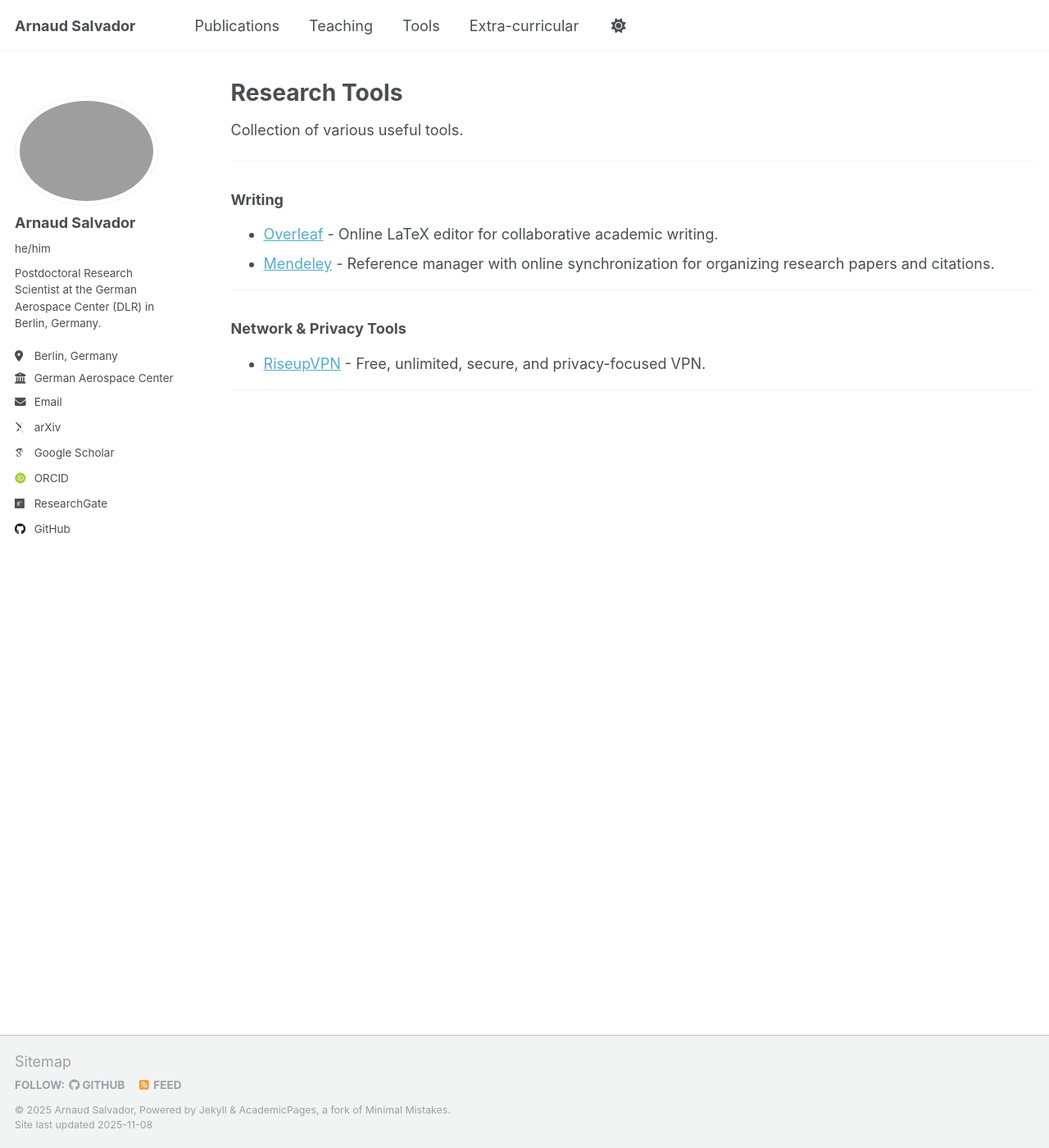
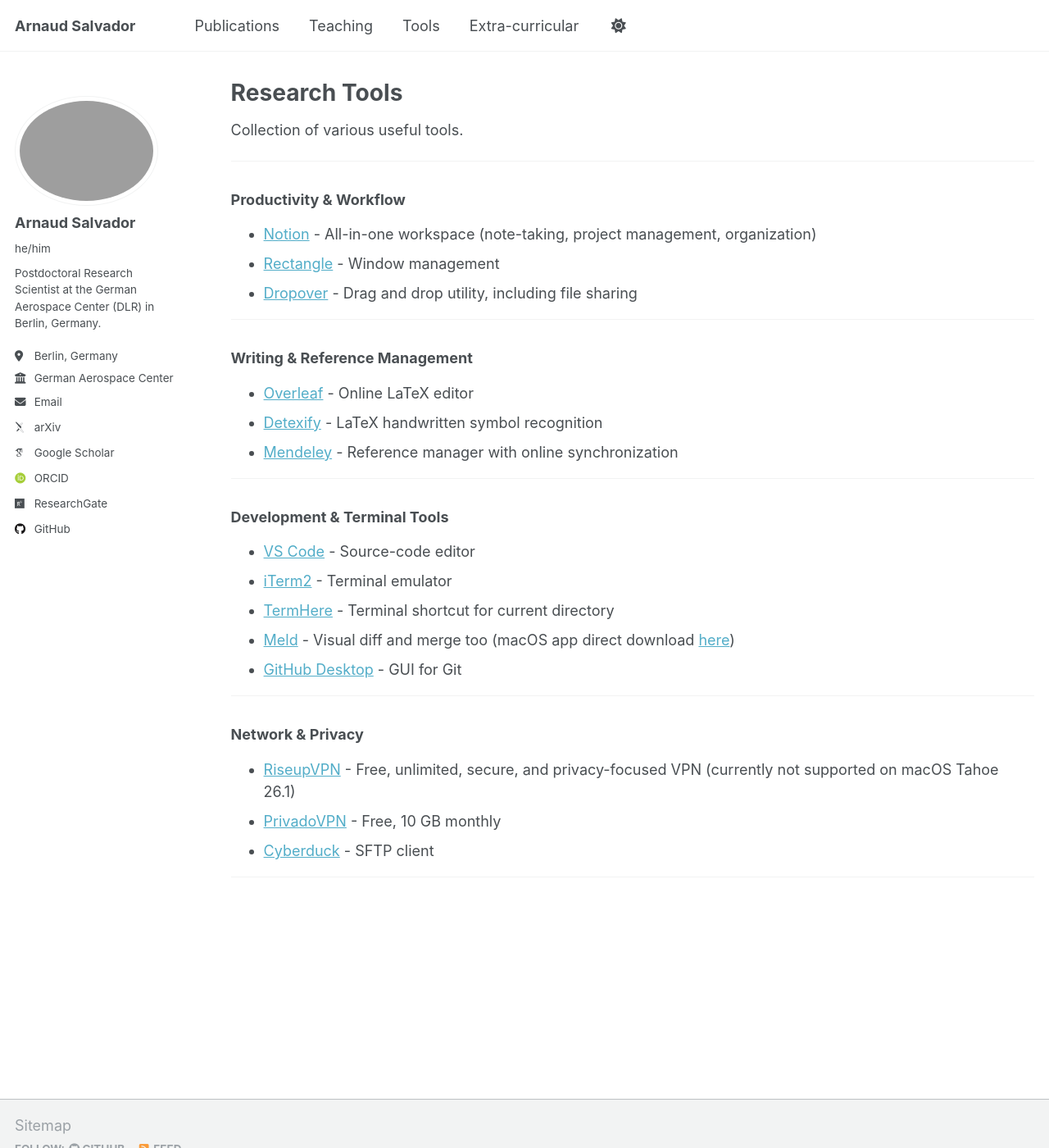
Before and after one commit to arnaudsalvador/arnaudsalvador.github.io, a Jekyll site: the page built from _pages/tools.md, in a window 1280 px wide and 1400 px high. Shown: the whole window at 82% size. Built offline with Jekyll 4.4.1, drawn with Linux system fonts in a browser that asks for light colours; some web fonts are replaced.

Commit message:
Update tools.md

```diff
--- a/_pages/tools.md
+++ b/_pages/tools.md
@@ -11,15 +11,37 @@
 
 ---
 
-### Writing
+### Productivity & Workflow
 
-- [Overleaf](https://www.overleaf.com) - Online LaTeX editor for collaborative academic writing.
-- [Mendeley](https://www.mendeley.com/download-reference-manager/macOS) - Reference manager with online synchronization for organizing research papers and citations.
+- [Notion](https://www.notion.so/desktop) - All-in-one workspace (note-taking, project management, organization)
+- [Rectangle](https://rectangleapp.com) - Window management
+- [Dropover](https://dropoverapp.com) - Drag and drop utility, including file sharing
 
 ---
 
-### Network & Privacy Tools
+### Writing & Reference Management
 
-- [RiseupVPN](https://riseup.net/vpn) - Free, unlimited, secure, and privacy-focused VPN.
+- [Overleaf](https://www.overleaf.com) - Online LaTeX editor
+- [Detexify](https://detexify.kirelabs.org/classify.html) - LaTeX handwritten symbol recognition
+- [Mendeley](https://www.mendeley.com/download-reference-manager/macOS) - Reference manager with online synchronization
 
 ---
+
+### Development & Terminal Tools
+
+- [VS Code](https://code.visualstudio.com) - Source-code editor
+- [iTerm2](https://iterm2.com) - Terminal emulator
+- [TermHere](https://hashbang.productions/apps/termhere/) - Terminal shortcut for current directory
+- [Meld](https://meldmerge.org) - Visual diff and merge too (macOS app direct download [here](https://github.com/yousseb/meld/releases/download/osx-19/meldmerge.dmg))
+- [GitHub Desktop](https://desktop.github.com) - GUI for Git
+
+---
+
+### Network & Privacy
+
+- [RiseupVPN](https://riseup.net/vpn) - Free, unlimited, secure, and privacy-focused VPN (currently not supported on macOS Tahoe 26.1)
+- [PrivadoVPN](https://privadovpn.com) - Free, 10 GB monthly
+- [Cyberduck](https://cyberduck.io) - SFTP client
+<!-- - [Mountain Duck](https://mountainduck.io) - Server and cloud storage mounter -->
+
+---
```
